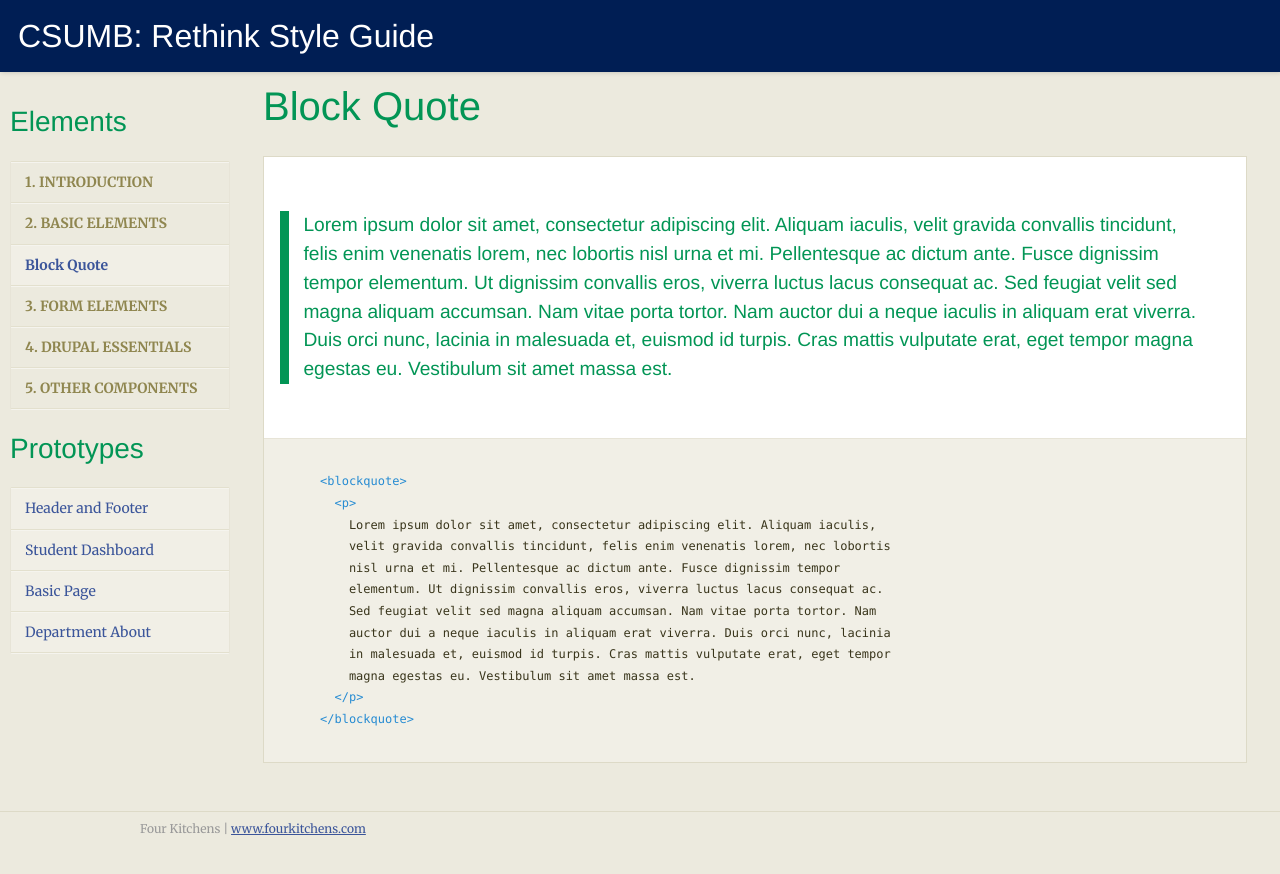
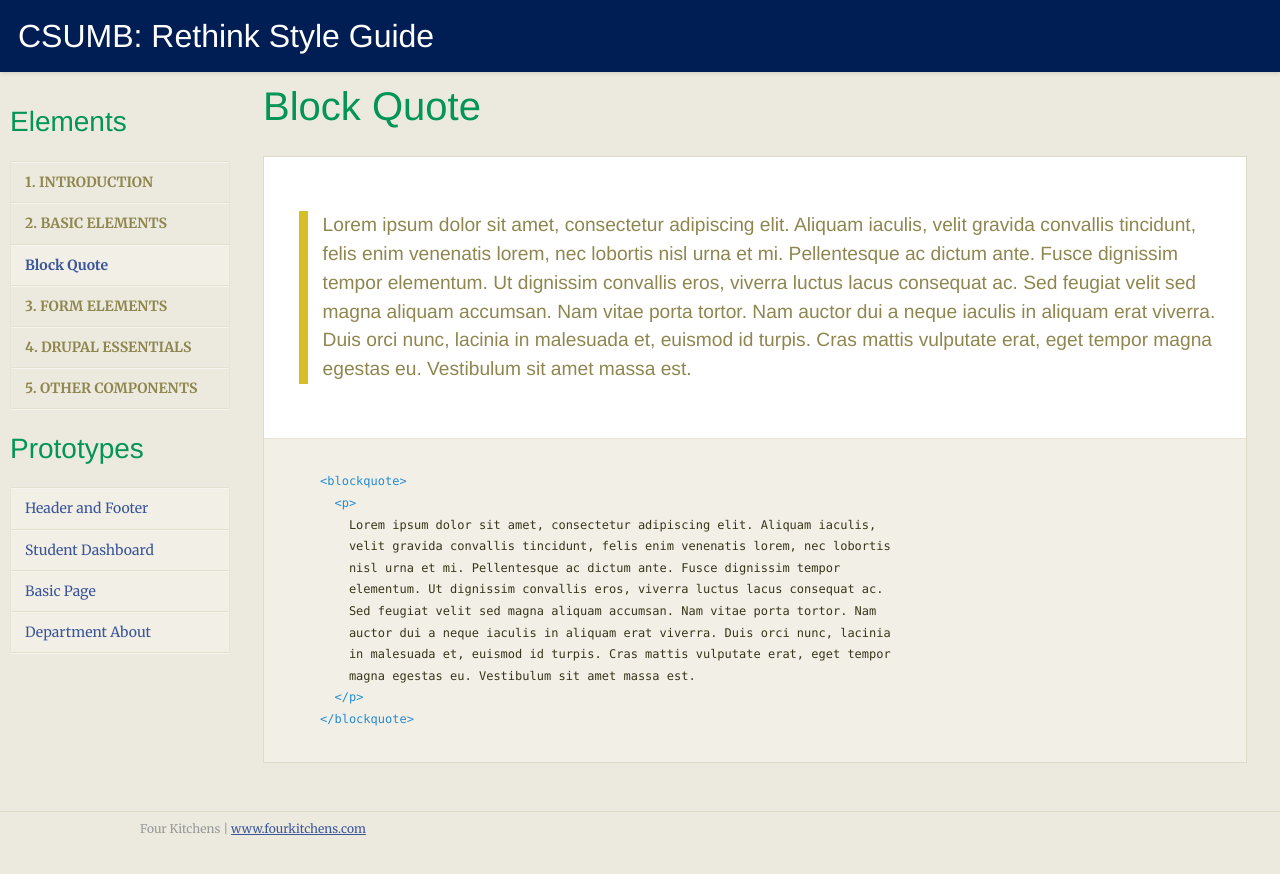
Before and after one commit to fourkitchens/csumb-style-guide, a Jekyll site: the page built from _posts/0002-01-08-blockquote.markdown, in a window 1280 px wide. Shown: the top 874 px of the page. Built offline with Jekyll 4.4.1, drawn with Linux system fonts in a browser that asks for light colours; nearby versions of some CDN libraries; Markdown is read by kramdown in place of the engine named in the settings.

Commit message:
blockquote

```diff
--- a/css/ckeditor.css
+++ b/css/ckeditor.css
@@ -592,10 +592,10 @@ code, kbd, pre, samp {
 blockquote {
   font-family: "Trade Gothic Next W01", Helvetica, Arial, "Nimbus Sans L", sans-serif;
   padding: 0 .75em;
-  margin: 2em 0;
+  margin: 2em 0 2em 1em;
   font-size: 1.2em;
-  border-left: 0.5em solid #029555;
-  color: #029555;
+  border-left: 0.5em solid #d7be25;
+  color: #8f864f;
   line-height: 1.5em;
 }
 
--- a/css/style-ie8.css
+++ b/css/style-ie8.css
@@ -614,10 +614,10 @@ code, kbd, pre, samp {
 blockquote {
   font-family: "Trade Gothic Next W01", Helvetica, Arial, "Nimbus Sans L", sans-serif;
   padding: 0 .75em;
-  margin: 2em 0;
+  margin: 2em 0 2em 1em;
   font-size: 1.2em;
-  border-left: 0.5em solid #029555;
-  color: #029555;
+  border-left: 0.5em solid #d7be25;
+  color: #8f864f;
   line-height: 1.5em;
 }
 
--- a/css/style.css
+++ b/css/style.css
@@ -610,10 +610,10 @@ code, kbd, pre, samp {
 blockquote {
   font-family: "Trade Gothic Next W01", Helvetica, Arial, "Nimbus Sans L", sans-serif;
   padding: 0 .75em;
-  margin: 2em 0;
+  margin: 2em 0 2em 1em;
   font-size: 1.2em;
-  border-left: 0.5em solid #029555;
-  color: #029555;
+  border-left: 0.5em solid #d7be25;
+  color: #8f864f;
   line-height: 1.5em;
 }
 
--- a/css/styleguide.css
+++ b/css/styleguide.css
@@ -178,10 +178,10 @@ code, kbd, pre, samp {
 blockquote {
   font-family: "Trade Gothic Next W01", Helvetica, Arial, "Nimbus Sans L", sans-serif;
   padding: 0 .75em;
-  margin: 2em 0;
+  margin: 2em 0 2em 1em;
   font-size: 1.2em;
-  border-left: 0.5em solid #029555;
-  color: #029555;
+  border-left: 0.5em solid #d7be25;
+  color: #8f864f;
   line-height: 1.5em;
 }
 
```
Also changed, not shown: sass/global/_type.scss (+3 -4 lines).
